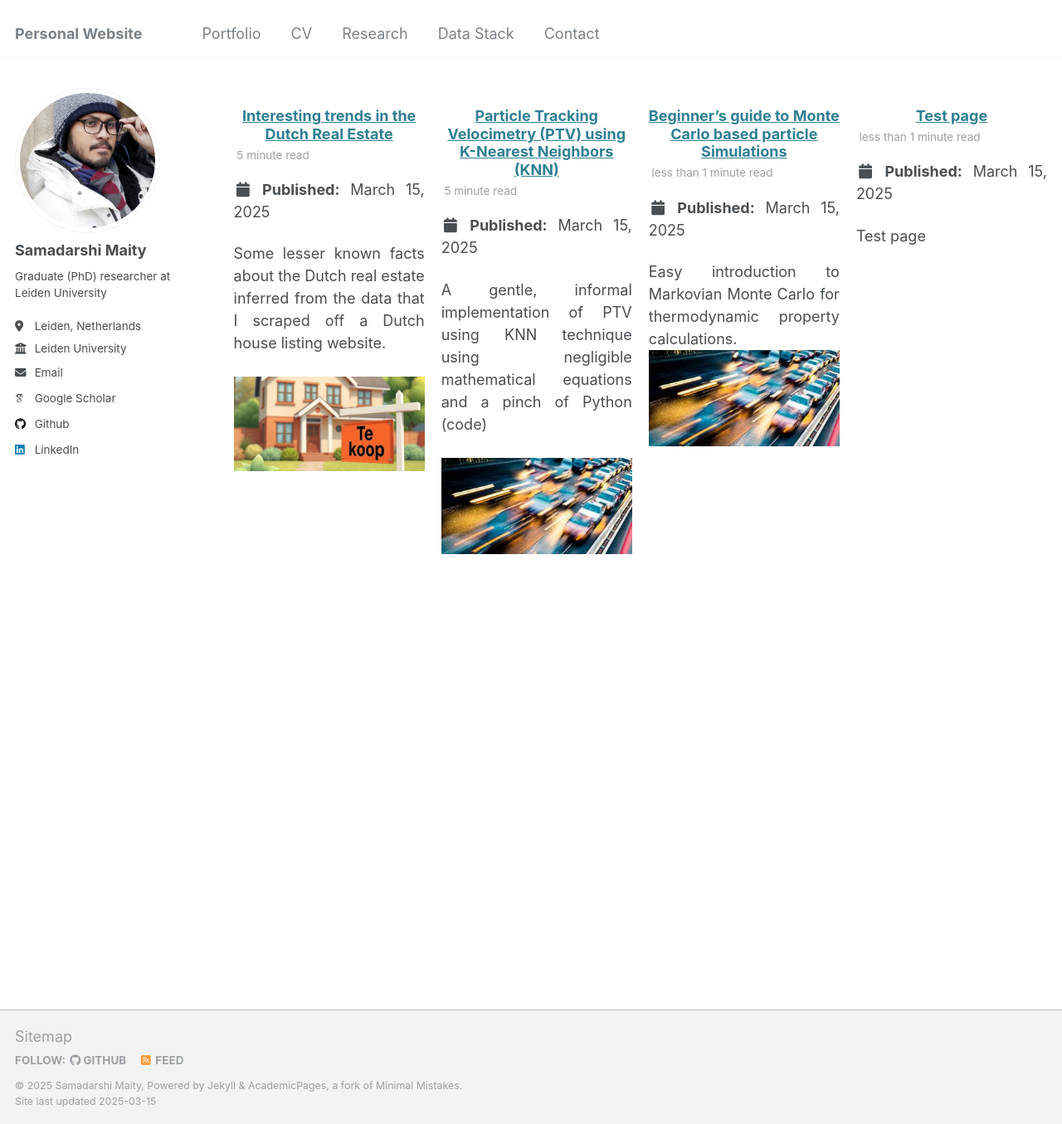
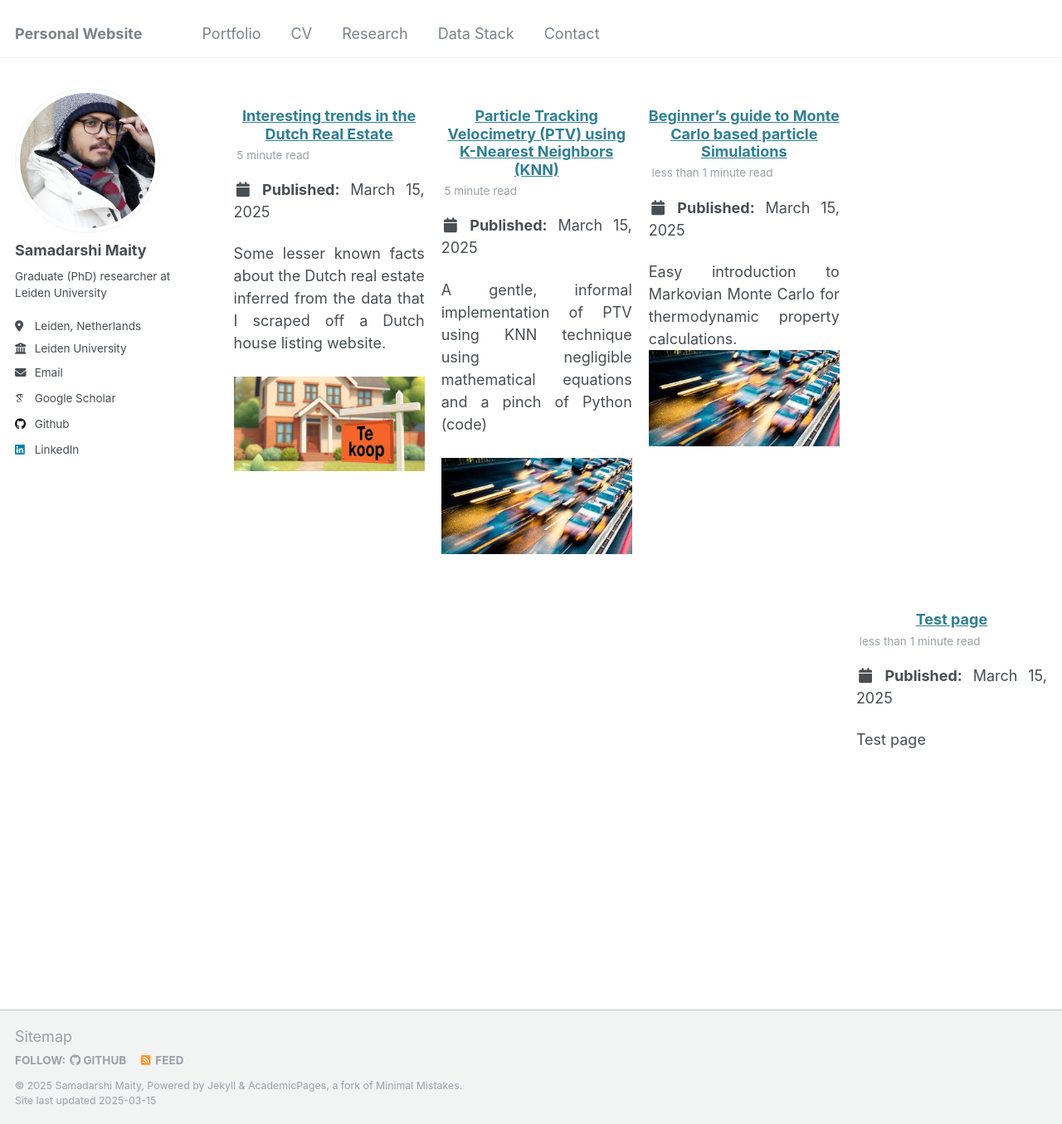
Before and after one commit to Samadarshi-Maity/Samadarshi-Maity.github.io, a Jekyll site: the page built from _pages/portfolio.html, in a window 1280 px wide and 1355 px high. Shown: the whole window at 83% size. Built offline with Jekyll 4.4.1, drawn with Linux system fonts in a browser that asks for light colours; some web fonts are replaced.

Commit message:
Update _archive.scss

```diff
--- a/_sass/_archive.scss
+++ b/_sass/_archive.scss
@@ -119,13 +119,15 @@
   justify-content: center; /* Align items to center */
   gap: 1em; /* Space between grid items */
 }
+
 .grid__item {
   display: flex;
   flex-direction: column;
   align-items: center; /* Center elements inside each grid item */
   text-align: justify;
   margin-bottom: 2em;
-
+  flex: 1 1 calc(33.33% - 1em); /* Force 3 items per row */
+  max-width: calc(33.33% - 1em);
 
   .page__meta {
     margin: 0 0 4px;
@@ -134,7 +136,6 @@
   .archive__item-title {
     margin-top: 0.5em;
     font-size: $type-size-5;
-
   }
 
   .archive__item-excerpt {
@@ -149,8 +150,8 @@
   }
 
   @include breakpoint($medium) {
-    margin-left: 0; /* reset before mixin does its thing*/
-    margin-right: 0; /* reset before mixin does its thing*/
+    margin-left: 0; /* reset before mixin does its thing */
+    margin-right: 0; /* reset before mixin does its thing */
     @include gallery(2.5 of 10);
 
     .archive__item-teaser {
@@ -161,6 +162,39 @@
       display: block;
       font-size: $type-size-6;
       text-align: right;
+    }
+  }
+}
+
+/* Ensure 3 items per row at full width */
+@media (min-width: 1024px) {
+  .grid__container {
+    justify-content: space-between; /* Ensures spacing */
+  }
+
+  .grid__item:nth-child(3n + 1) {
+    clear: both; /* Forces new row every 3 items */
+  }
+}
+
+/* Small screens (default flexible layout) */
+@media (max-width: 1023px) {
+  .grid__container {
+    display: flex;
+    flex-wrap: wrap;
+    gap: 1em;
+    justify-content: center; /* Center items for flexibility */
+  }
+
+  .grid__item {
+    flex: 1 1 calc(50% - 1em); /* Two items per row on medium screens */
+    max-width: calc(50% - 1em);
+  }
+
+  @media (max-width: 600px) {
+    .grid__item {
+      flex: 1 1 100%; /* Full width for mobile */
+      max-width: 100%;
     }
   }
 }
```
